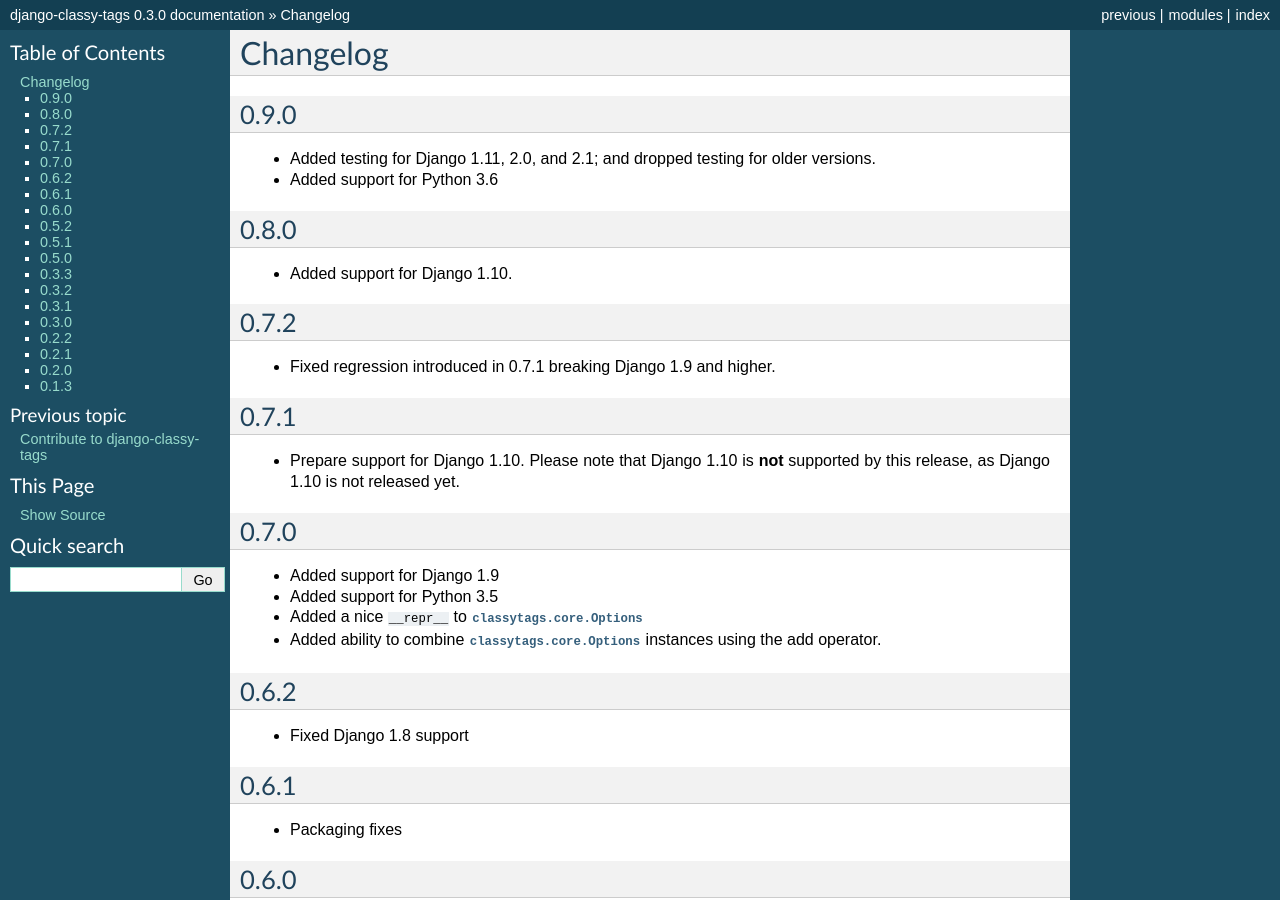
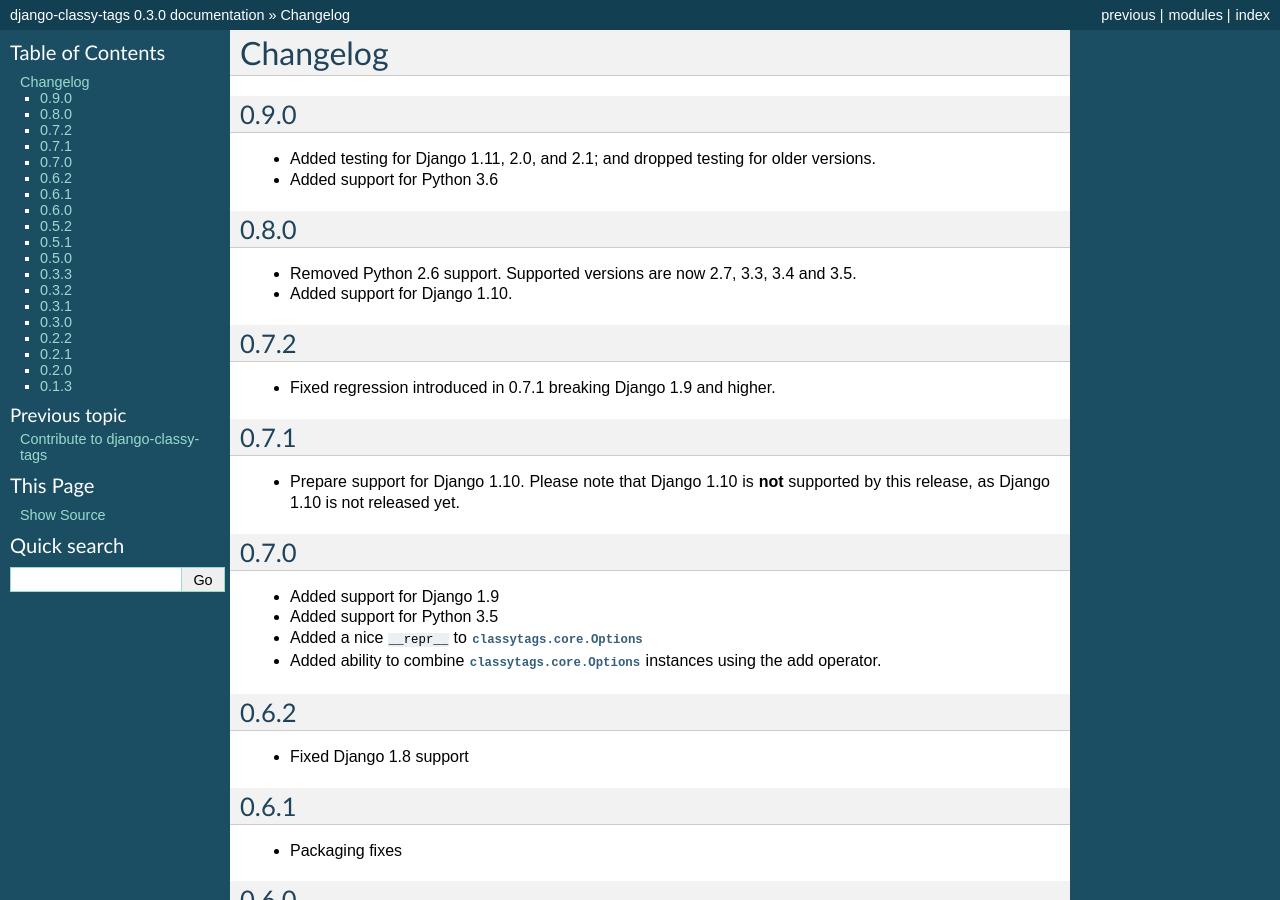
Before and after one commit to django-cms/django-classy-tags, a Sphinx documentation site: the page built from docs/changes.rst, in a window 1280 px wide and 900 px high. Built offline with Sphinx 7.4.7, drawn with Linux system fonts in a browser that asks for light colours.

Commit message:
restore readme entry

```diff
--- a/docs/changes.rst
+++ b/docs/changes.rst
@@ -15,6 +15,7 @@
 0.8.0
 *****
 
+* Removed Python 2.6 support. Supported versions are now 2.7, 3.3, 3.4 and 3.5.
 * Added support for Django 1.10.
 
 
```
